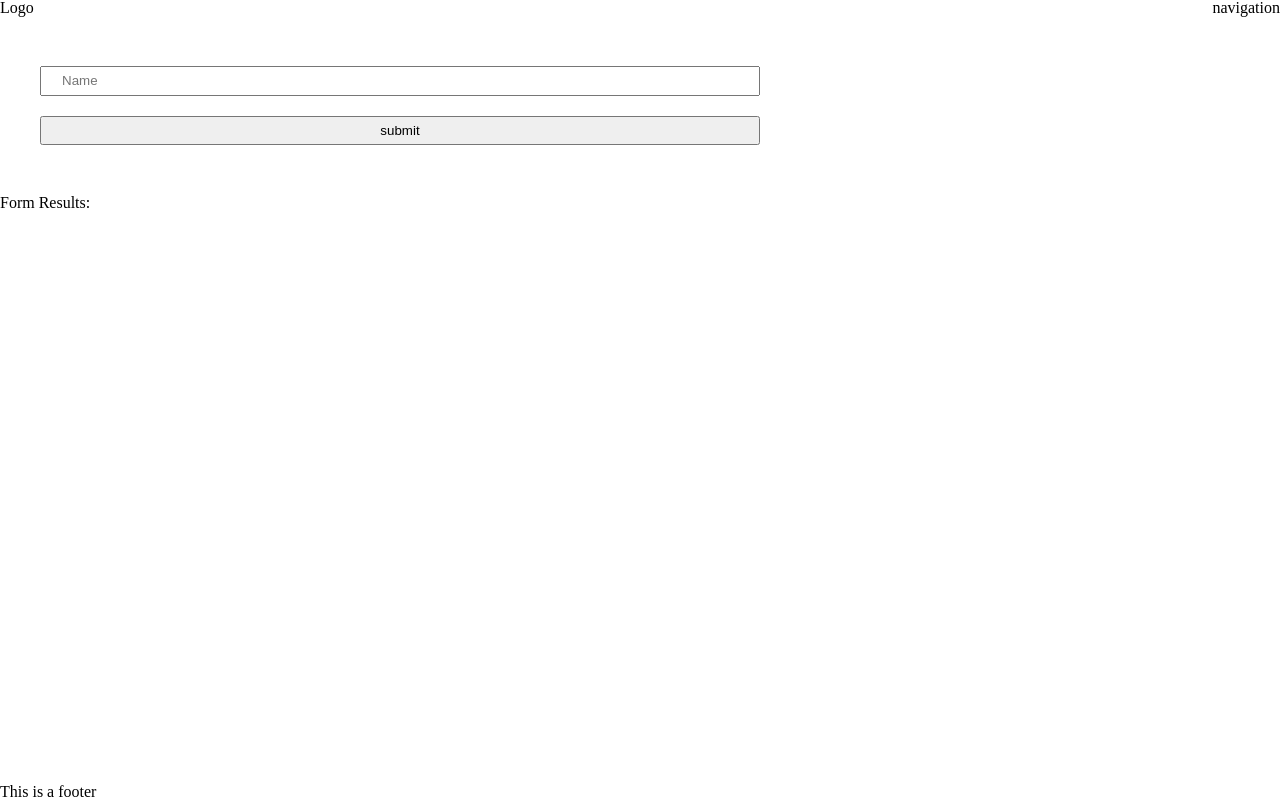
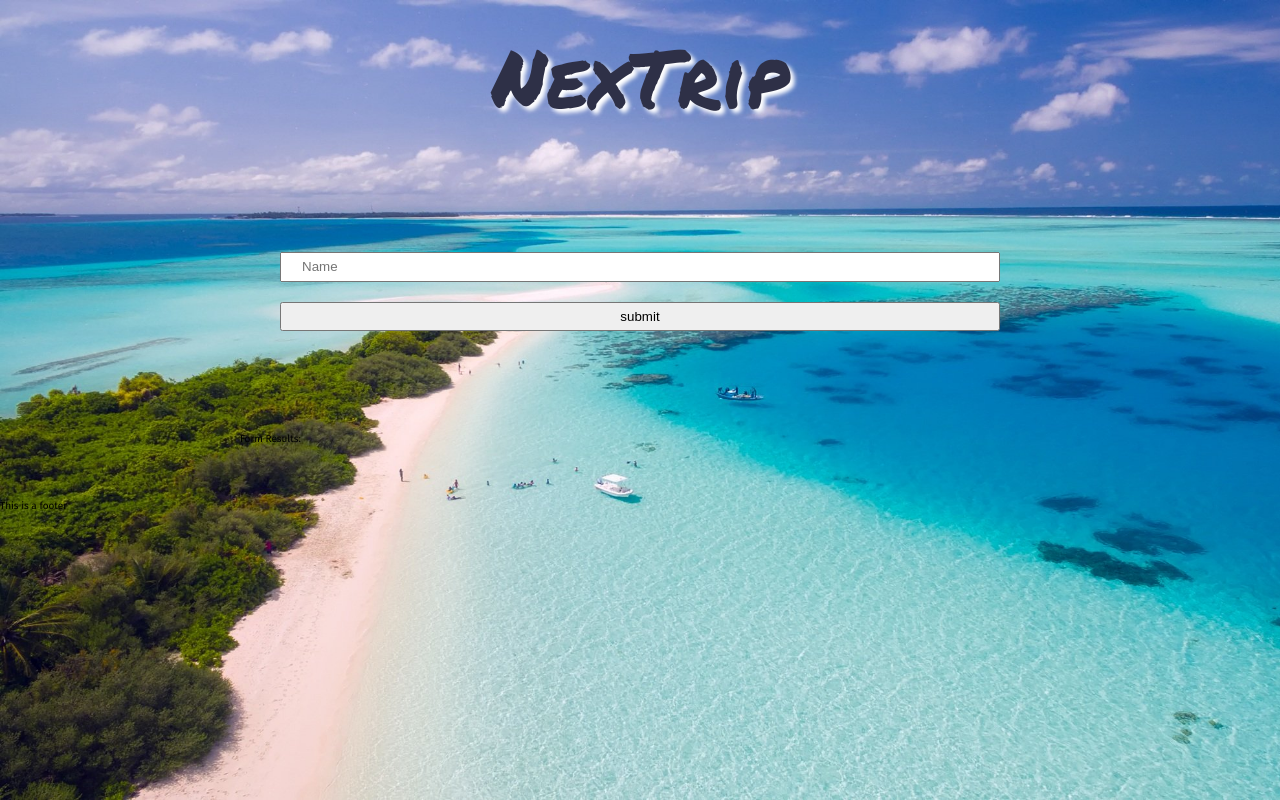
Before and after one commit to dmayes77/NexTrip-travel-app, a website built with webpack: page src/client/views/index.html in a window 1280 px wide. Built offline with nearby package versions, Linux system fonts and the light colour scheme.

Commit message:
chore: completed header

```diff
--- a/src/client/index.js
+++ b/src/client/index.js
@@ -1,11 +1,9 @@
 import app from './js/app';
 
-import './styles/base.scss';
+import './styles/resets.scss';
+import './styles/_base.scss';
 import './styles/footer.scss';
 import './styles/form.scss';
 import './styles/header.scss';
-import './styles/resets.scss';
-
-alert('i am running');
 
 export { app };
--- /dev/null
+++ b/src/client/styles/_base.scss
@@ -0,0 +1,32 @@
+html {
+  font-size: 62.5%;
+}
+
+body {
+  display: block;
+  flex-direction: column;
+  min-height: 100vh;
+  font-family: 'Fira Sans', arial, sans-serif;
+  font-weight: 300;
+  margin: 0 auto;
+  line-height: 1.65;
+  position: relative;
+  background-image: url('../media/beach.jpg');
+  background-size: cover;
+}
+
+main {
+  flex: 2;
+}
+
+section {
+  max-width: 800px;
+  margin: 50px auto;
+}
+
+h1 {
+  font-size: 5.2rem;
+}
+
+@media (max-width: 1024px) {
+}
--- /dev/null
+++ b/src/client/styles/_theme.scss
@@ -0,0 +1,4 @@
+// colors
+$midnight-blue: #2e3047;
+$mint: #3bba9c;
+$slate-gray: #707793;
--- a/src/client/styles/base.scss
+++ /dev/null
@@ -1,14 +0,0 @@
-body {
-    display: flex;
-    flex-direction: column;
-    min-height: 100vh;
-}
-
-main {
-    flex: 2;
-}
-
-section {
-    max-width: 800px;
-    margin: 50px auto;
-}
--- a/src/client/styles/header.scss
+++ b/src/client/styles/header.scss
@@ -1,5 +1,18 @@
+@import '_theme.scss';
+
 header {
   display: flex;
-  justify-content: space-between;
+  justify-content: center;
   padding: 10px 40px;
+  background-color: transparent;
+  font-family: 'Permanent Marker';
+  color: $midnight-blue;
+  .title {
+    text-shadow: 4px 4px 4px #fff;
+    font-size: 8rem;
+    padding-top: -5rem;
+  }
+  span {
+    font-size: 1.6rem;
+  }
 }
--- a/src/client/styles/resets.scss
+++ b/src/client/styles/resets.scss
@@ -57,7 +57,7 @@ ol,
 ul,
 li,
 fieldset,
-// form,
+form,
 label,
 legend,
 table,
@@ -102,7 +102,7 @@ details,
 figcaption,
 figure,
 footer,
-// header,
+header,
 hgroup,
 menu,
 nav,
--- a/src/client/views/index.html
+++ b/src/client/views/index.html
@@ -3,17 +3,14 @@
     <head>
         <meta charset="utf-8">
         <title>Test</title>
-    </head>
+        <link href="https://fonts.googleapis.com/css2?family=Fira+Sans&family=Permanent+Marker&display=swap" rel="stylesheet">
 
     <body>
 
         <header>
-            <div class="">
-                Logo
-            </div>
-            <div class="">
-                navigation
-            </div>
+            <h1 class="title">
+                NexTrip
+            </h1>
         </header>
 
         <main>
```
Also changed, not shown: src/client/media/beach.jpg (added).
